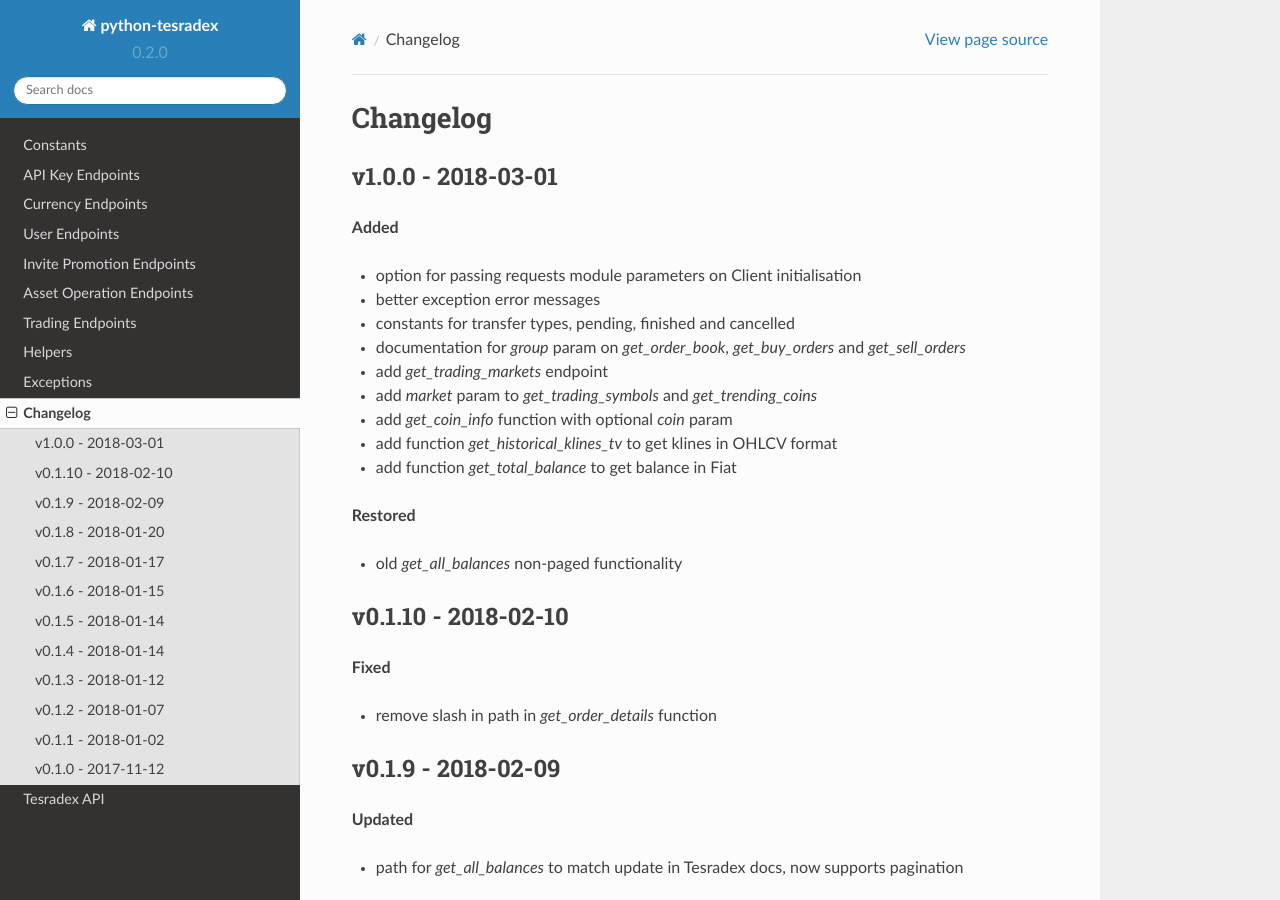
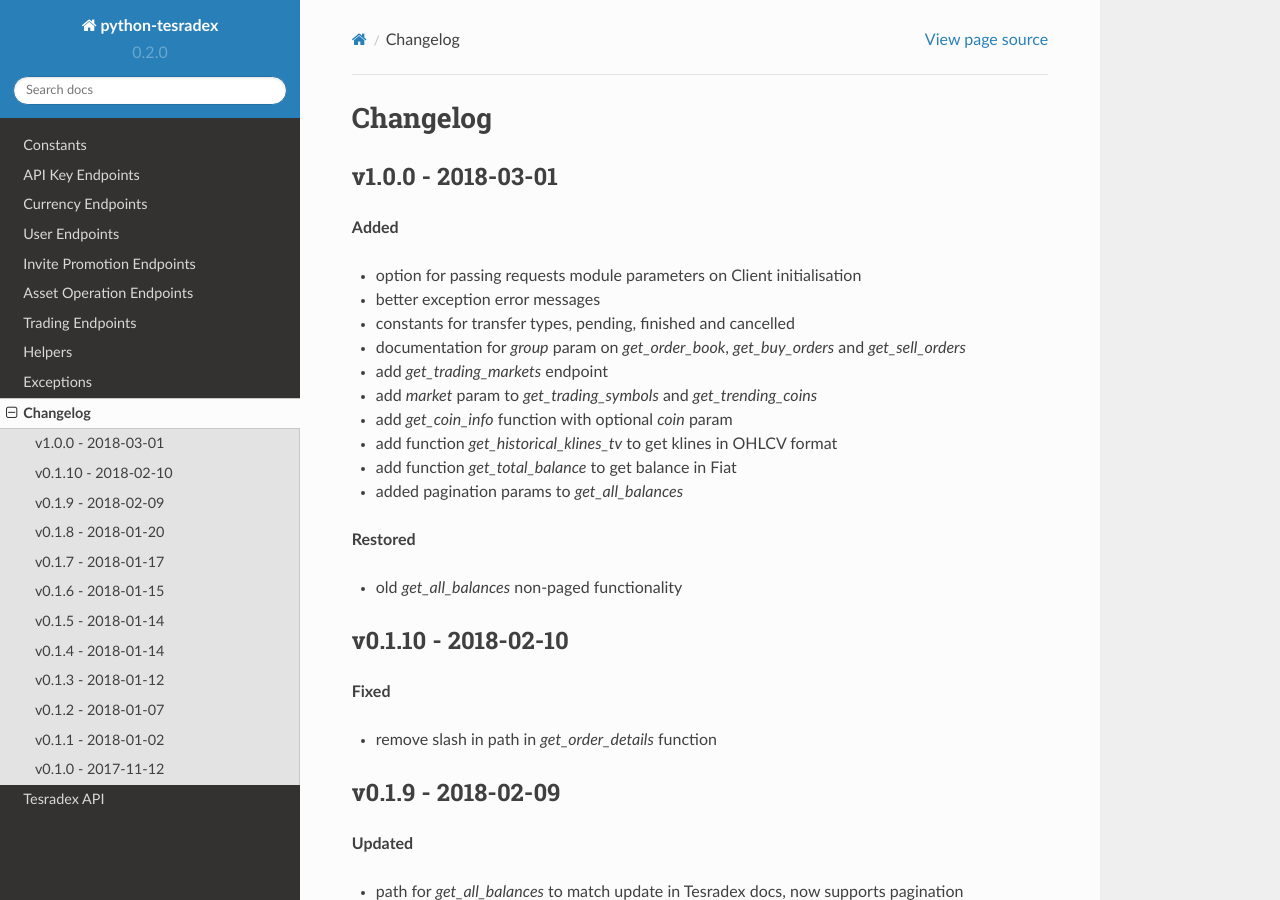
Before and after one commit to TesrabNetwork/python-tesradex, a Sphinx documentation site: the page built from docs/changelog.rst, in a window 1280 px wide and 900 px high. Built offline with Sphinx 7.4.7 and the Read the Docs theme 2.0.0, drawn with Linux system fonts in a browser that asks for light colours; formulas are drawn with MathJax 3; pages that are not in the unit, such as notebooks, are missing from menus; some of the changed text lies outside the part shown.

```diff
--- a/docs/changelog.rst
+++ b/docs/changelog.rst
@@ -15,6 +15,7 @@ v1.0.0 - 2018-03-01
 - add `get_coin_info` function with optional `coin` param
 - add function `get_historical_klines_tv` to get klines in OHLCV format
 - add function `get_total_balance` to get balance in Fiat
+- added pagination params to `get_all_balances`
 
 **Restored**
 
```
Also changed, not shown: other parts of docs/changelog.rst (+1 -1 lines).
